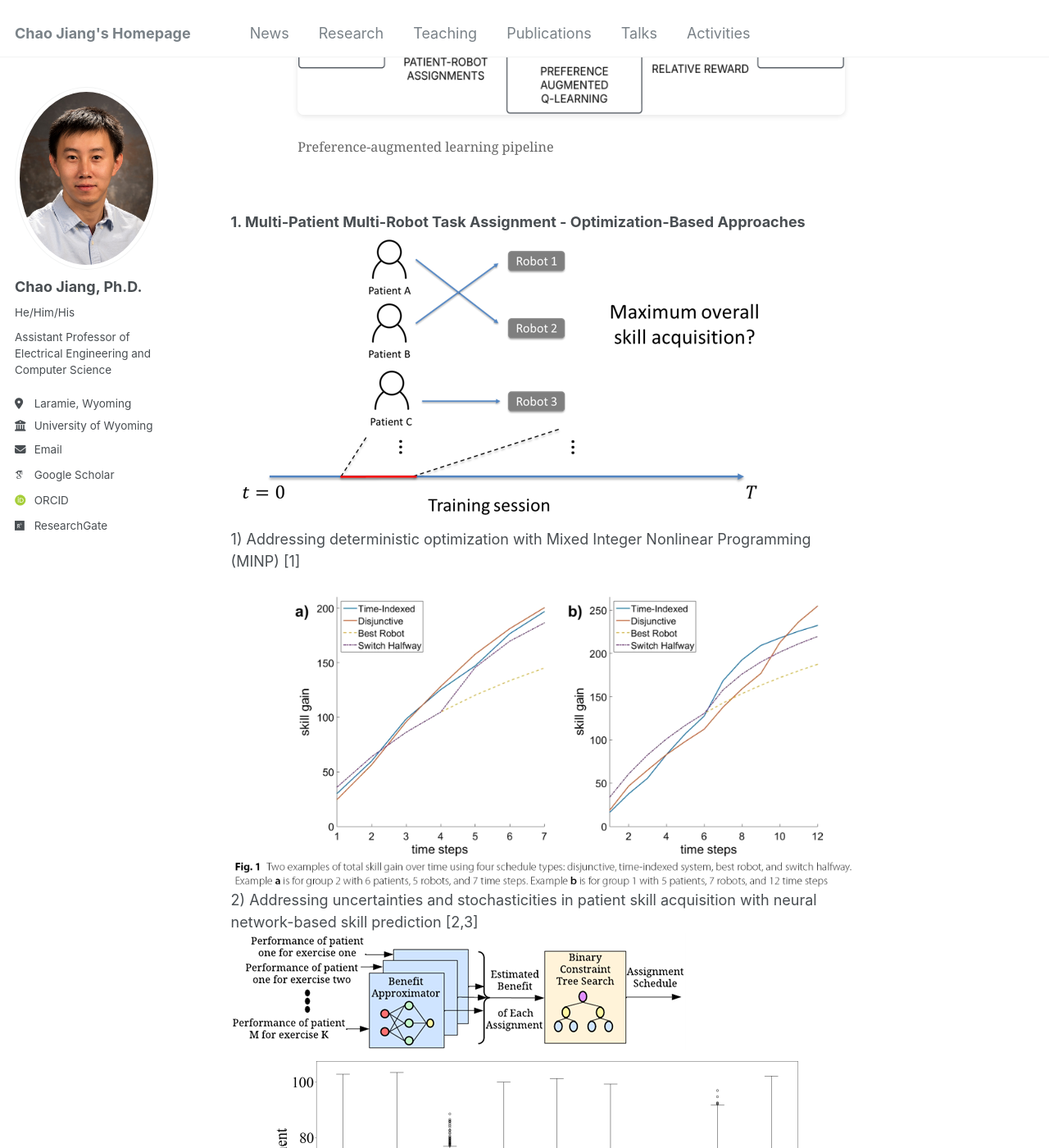
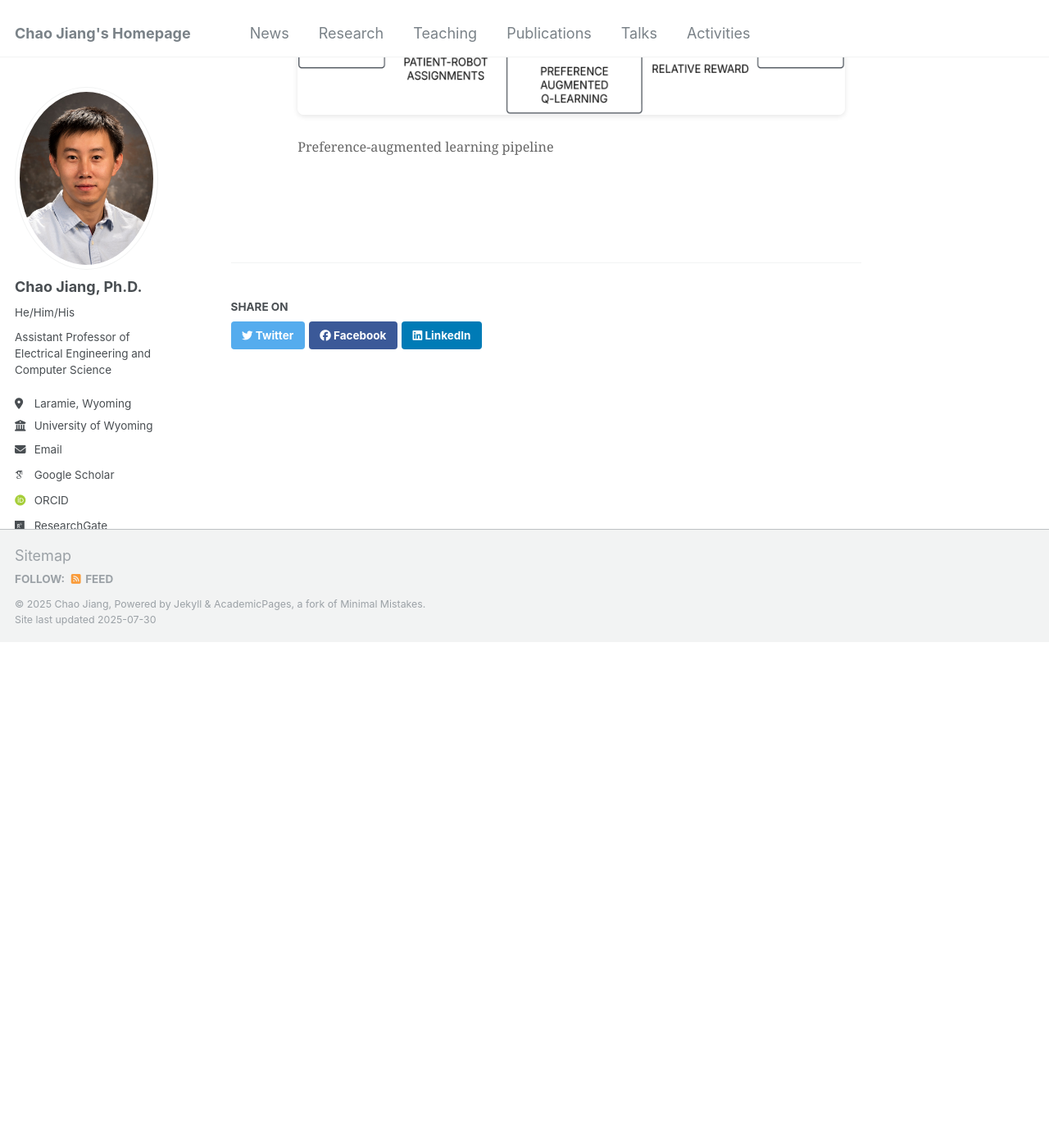
Before and after one commit to cjiang6/cjiang6.github.io, a Jekyll site: the page built from _portfolio/nsf_robotic_gym.html, in a window 1280 px wide and 1400 px high, scrolled down 3383 px. Shown: the whole window at 82% size. Built offline with Jekyll 4.4.1, drawn with Linux system fonts in a browser that asks for light colours; some web fonts are replaced; after the commit the page ends 4167 px from its top, so only the background shows below that; some of the changed text lies outside the part shown.

Commit message:
Update nsf_robotic_gym.html

```diff
--- a/_portfolio/nsf_robotic_gym.html
+++ b/_portfolio/nsf_robotic_gym.html
@@ -140,20 +140,3 @@ collection: portfolio
   </div>
 </body>
 </html>
-
-
-<b>1. Multi-Patient Multi-Robot Task Assignment - Optimization-Based Approaches</b><br/>
-<img src='/images/robotic_gym_optimization.png'><br/>
-   1) Addressing deterministic optimization with Mixed Integer Nonlinear Programming (MINP) [1]<br/>
-   <br/>
-   <img src='/images/robotic_gym_deterministic.bmp'><br/>
-   2) Addressing uncertainties and stochasticities in patient skill acquisition with neural network-based skill prediction [2,3]<br/>
-   <img src='/images/robotic_gym_stochastic.png'><br/>
-   <img src='/images/robotic_gym_stochastic2.bmp'><br/>
-
-<b>2. Multi-Patient Multi-Robot Task Assignment - Learning-Based Approaches</b><br/>
-<img src='/images/robotic_gym_learning.png'><br/>
-   1) Learning computational neural network models that imitate experts' patient-robot assignment strategies [4,5,6]<br/>
-   <img src='/images/robotic_gym_learning2.png'><br/>
-   2) Preference augmented learning from expert feedback [7]<br/>
-   <img src='/images/robotic_gym_learning3.png'><br/>
```
